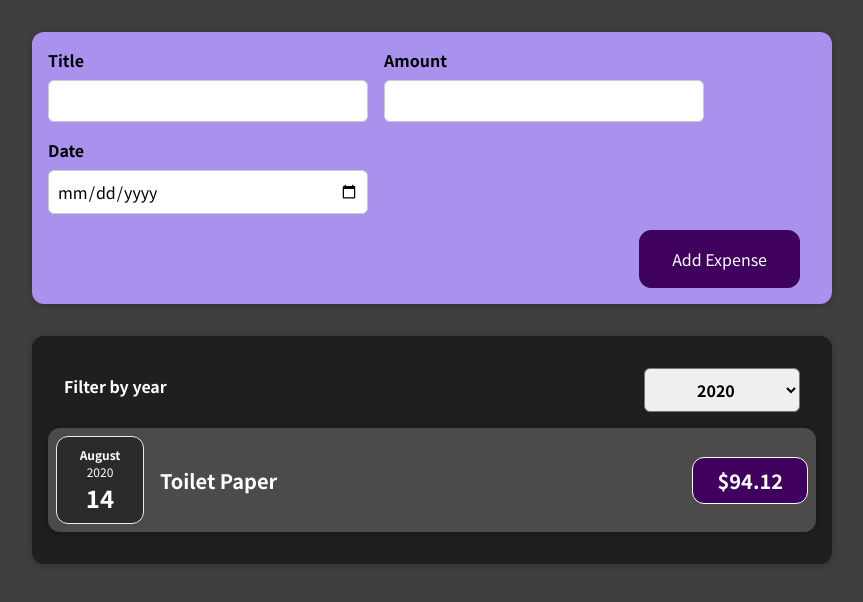
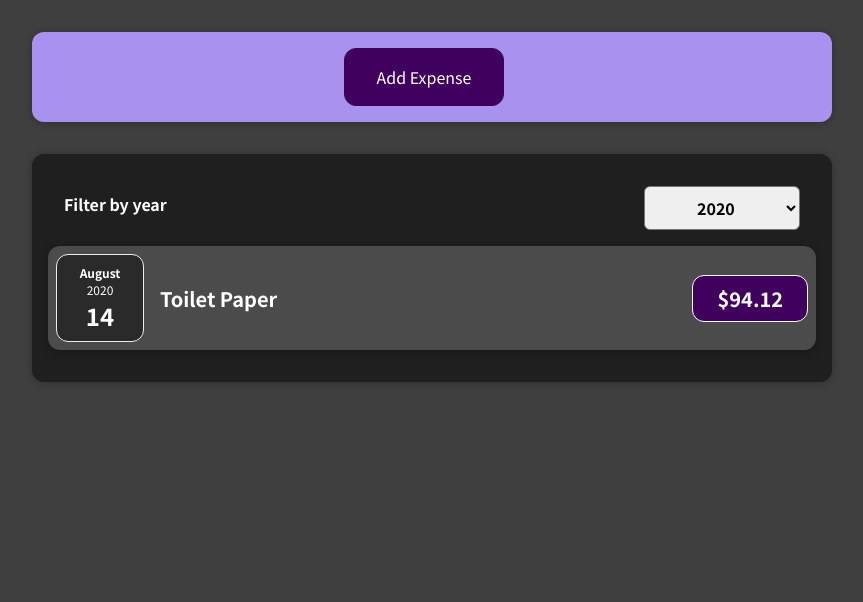
Before and after one commit to a-basuony/-react-complete-guide-code, a React (Create React App) app: page / in a window 1280 px wide. Shown: the top 602 px of the page, without its empty margins (208-1071 px from the left). Built offline with nearby package versions, Linux system fonts and the light colour scheme.

Commit message:
add new expense method

```diff
--- a/src/components/Expenses/ExpenseItem.js
+++ b/src/components/Expenses/ExpenseItem.js
@@ -6,6 +6,7 @@ import "./ExpenseItem.css";
 
 const ExpenseItem = (props) => {
   return (
+    <li>
       <Card className="expense-item">
         <ExpenseDate date={props.date} />
         <div className="expense-item__description">
@@ -13,6 +14,7 @@ const ExpenseItem = (props) => {
           <div className="expense-item__price">${props.amount}</div>
         </div>
       </Card>
+    </li>
   );
 };
 
--- /dev/null
+++ b/src/components/Expenses/ExpenseList.css
@@ -0,0 +1,9 @@
+.expenses-list {
+  list-style: none;
+  padding: 0;
+}
+
+.expenses-list__notFound {
+  text-align: center;
+  color: white;
+}
--- /dev/null
+++ b/src/components/Expenses/ExpenseList.js
@@ -0,0 +1,27 @@
+import React from "react";
+import ExpenseItem from "./ExpenseItem";
+import "./ExpenseList.css";
+
+{
+  /* main option to filter ===>  */
+}
+
+function ExpenseList(props) {
+  if (props.items.length === 0) {
+    return <h3 className="expenses-list__notFound"> there is no expenses</h3>;
+  }
+  return (
+    <ul className="expenses-list">
+      {props.items.map((expense) => (
+        <ExpenseItem
+          key={expense.id}
+          title={expense.title}
+          amount={expense.amount}
+          date={expense.date}
+        />
+      ))}
+    </ul>
+  );
+}
+
+export default ExpenseList;
--- a/src/components/Expenses/Expenses.js
+++ b/src/components/Expenses/Expenses.js
@@ -1,8 +1,8 @@
 import React, { useState } from "react";
 
-import ExpenseItem from "./ExpenseItem";
 import Card from "../UI/Card";
 import ExpensesFilter from "./ExpensesFilter";
+import ExpenseList from "./ExpenseList";
 import "./Expenses.css";
 
 const Expenses = (props) => {
@@ -23,14 +23,46 @@ const Expenses = (props) => {
           selected={filteredYear}
           onChangeFilter={filterChangeHandler}
         />
-        {filteredExpenses.map((expense) => (
+        <ExpenseList items={filteredExpenses} />
+
+        {/* first option filter ===>  */}
+
+        {/* {filteredExpenses.length === 0 && <p> there is no expenses</p>}
+        {filteredExpenses.length > 0 &&
+          filteredExpenses.map((expense) => (
+            <ExpenseItem
+              key={expense.id}
+              title={expense.title}
+              amount={expense.amount}
+              date={expense.date}
+            />
+          ))} */}
+
+        {/* second option filter ===> */}
+
+        {/* {filteredExpenses.length === 0 ? (
+          <p> there is no expenses</p>
+        ) : (
+          filteredExpenses.map((expense) => (
+            <ExpenseItem
+              key={expense.id}
+              title={expense.title}
+              amount={expense.amount}
+              date={expense.date}
+            />
+          ))
+        )} */}
+
+        {/* third option filter ===>  down*/}
+
+        {/* {filteredExpenses.map((expense) => (
           <ExpenseItem
             key={expense.id}
             title={expense.title}
             amount={expense.amount}
             date={expense.date}
           />
-        ))}
+        ))} */}
       </Card>
     </div>
   );
--- a/src/components/NewExpense/ExpenseForm.js
+++ b/src/components/NewExpense/ExpenseForm.js
@@ -78,6 +78,9 @@ const ExpenseForm = (props) => {
         </div>
       </div>
       <div className="new-expense__actions">
+        <button type="button" onClick={props.onCancel}>
+          Cancel
+        </button>
         <button type="submit">Add Expense</button>
       </div>
     </form>
--- a/src/components/NewExpense/NewExpense.js
+++ b/src/components/NewExpense/NewExpense.js
@@ -1,20 +1,36 @@
-import React from "react";
+import React, { useState } from "react";
 
 import ExpenseForm from "./ExpenseForm";
 import "./NewExpense.css";
 
 const NewExpense = (props) => {
+  const [isEditing, setIsEditing] = useState(false);
   const saveExpenseDataHandler = (enteredExpenseData) => {
     const expenseData = {
       ...enteredExpenseData,
       id: Math.random().toString(),
     };
     props.onAddExpense(expenseData);
+    setIsEditing(false);
+  };
+
+  const startEditingHandler = () => {
+    setIsEditing(true);
+  };
+
+  const stopEditingHandler = () => {
+    setIsEditing(false);
   };
 
   return (
     <div className="new-expense">
-      <ExpenseForm onSaveExpenseData={saveExpenseDataHandler} />
+      {!isEditing && <button onClick={startEditingHandler}>Add Expense</button>}
+      {isEditing && (
+        <ExpenseForm
+          onCancel={stopEditingHandler}
+          onSaveExpenseData={saveExpenseDataHandler}
+        />
+      )}
     </div>
   );
 };
```
Lines whose indentation alone changed are shown as unchanged.
